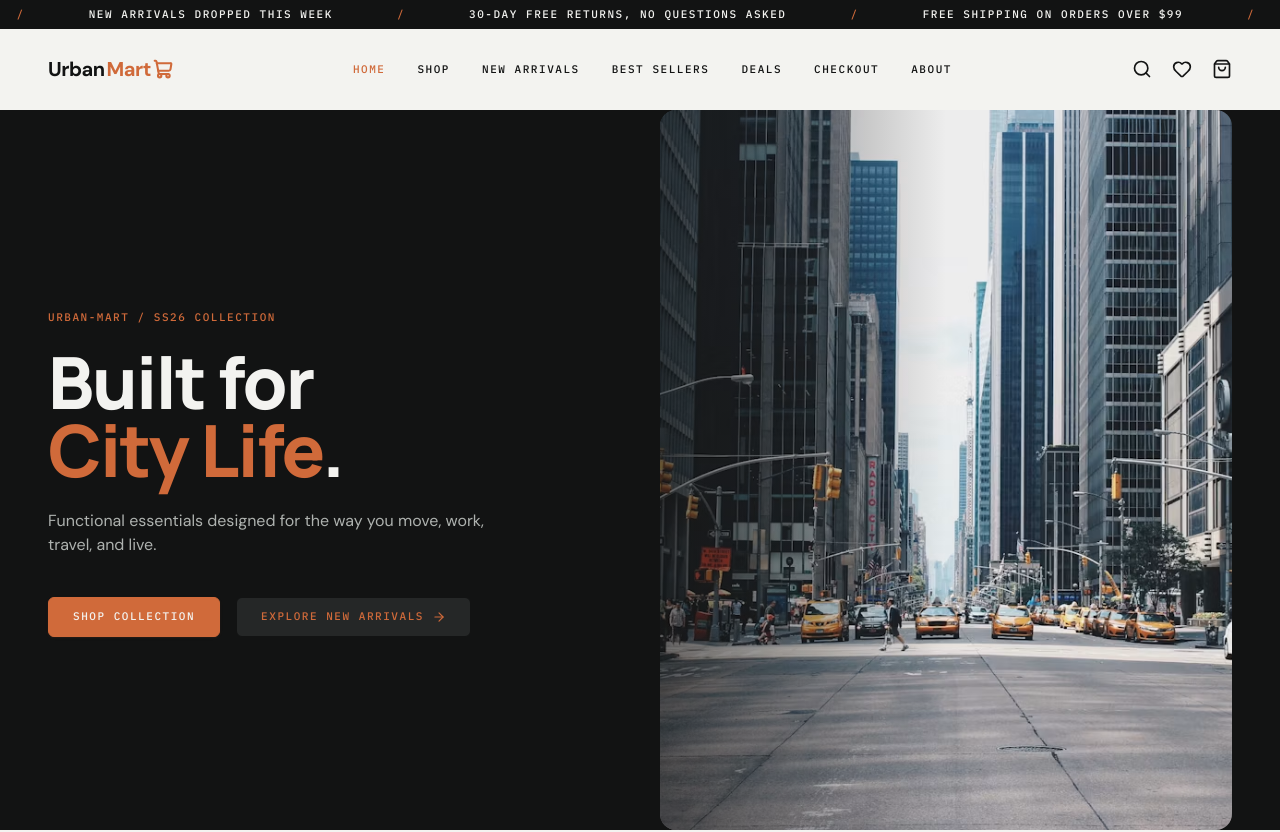
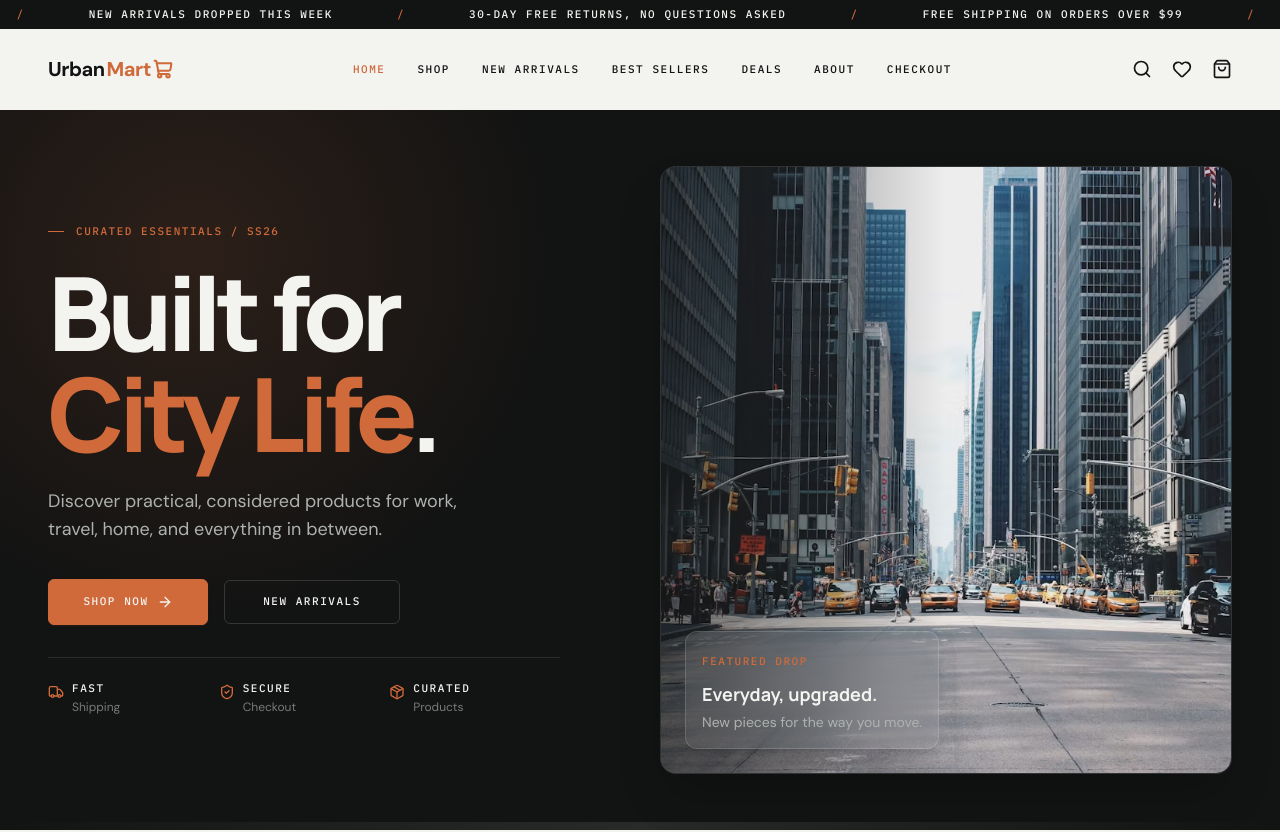
Before and after one commit to coffeeespresso343/urban-mart, a React (Vite) app: page / in a window 1280 px wide. Shown: the top 832 px of the page. Built offline with nearby package versions, Linux system fonts and the light colour scheme.

Commit message:
feat: upgrade hero style

```diff
--- a/src/components/layout/Navbar.tsx
+++ b/src/components/layout/Navbar.tsx
@@ -8,12 +8,11 @@ import { useCart } from "../../hooks/useCart";
 const NAV_LINKS = [
   { label: "Home", to: "/" },
   { label: "Shop", to: "/shop" },
-  // { label: "Categories", to: "/shop#categories" },
   { label: "New Arrivals", to: "/shop?sort=newest" },
   { label: "Best Sellers", to: "/shop?filter=best-seller" },
   { label: "Deals", to: "/shop?filter=deals" },
+  { label: "About", to: "/about" },
   { label: "Checkout", to: "/checkout" },
-  { label: "About", to: "/about" },
 ];
 
 const Navbar = () => {
@@ -29,11 +28,24 @@ const Navbar = () => {
   const isActiveLink = (to: string) => {
     const url = new URL(to, window.location.origin);
 
-    return (
-      location.pathname === url.pathname &&
-      location.search === url.search &&
-      location.hash === url.hash
-    );
+    if (location.pathname !== url.pathname) return false;
+
+    const linkParams = new URLSearchParams(url.search);
+    const currentParams = new URLSearchParams(location.search);
+
+    // if ([...linkParams.keys()].length === 0) return true;
+
+    if (url.search) {
+      return [...linkParams.entries()].every(
+        ([key, value]) => currentParams.get(key) === value,
+      );
+    }
+
+    if (to === "/shop") {
+      return !currentParams.has("sort") && !currentParams.has("filter");
+    }
+
+    return true;
   };
 
   useEffect(() => {
--- a/src/components/layout/SearchOverlay.tsx
+++ b/src/components/layout/SearchOverlay.tsx
@@ -53,7 +53,7 @@ const SearchOverlay = () => {
         document.body.style.overflow = "";
       };
     }
-    // setQuery("");
+    setQuery("");
   }, [searchOpen]);
 
   useEffect(() => {
@@ -83,7 +83,7 @@ const SearchOverlay = () => {
       [trimmed, ...prev.filter((t) => t !== trimmed)].slice(0, MAX_RECENT),
     );
     closeSearch();
-    navigate(`/shop?search=${encodeURIComponent(trimmed)}`);
+    navigate(`/shop?search=${encodeURIComponent(trimmed).toLowerCase()}`);
   };
 
   return (
--- a/src/components/sections/Hero.tsx
+++ b/src/components/sections/Hero.tsx
@@ -1,81 +1,123 @@
 import { motion } from "framer-motion";
-import { ArrowRight } from "lucide-react";
-import { Link, useNavigate } from "react-router-dom";
+import { ArrowRight, Package, ShieldCheck, Truck } from "lucide-react";
+import { useNavigate } from "react-router-dom";
 import ImageWithFallback from "../ui/ImageWithFallback";
 import hero from "../../assets/hero.avif";
 import { Button } from "../ui/Button";
+
+const ease = [0.16, 1, 0.3, 1] as const;
 
 const Hero = () => {
   const navigate = useNavigate();
 
   return (
-    <section className="relative overflow-hidden bg-ink text-paper">
+    <section className="relative isolate overflow-hidden bg-ink text-paper">
+      <div className="absolute inset-0  bg-[radial-gradient(circle_at_15%_20%,rgba(208,106,58,0.14),transparent_30%)]" />
+      <div className="absolute inset-x-0 bottom-0 h-2 bg-linear-to-r from-transparent via-paper/10 to-transparent" />
       <div
         className="container-edge grid min-h-[58vh] grid-cols-1 items-center gap-10
-      py-20 lg:min-h-[90vh] lg:grid-cols-2 lg:py-0"
+      py-10 lg:min-h-[90vh] lg:grid-cols-2 lg:py-0"
       >
         <motion.div
           initial={{ opacity: 0, y: 24 }}
           animate={{ opacity: 1, y: 0 }}
-          transition={{ duration: 0.7, ease: [0.16, 1, 0.3, 1] }}
-          className="relative z-10 order-2 lg:order-1"
+          transition={{ duration: 0.7, ease: ease }}
+          className="relative z-10 order-2 max-w-2xl lg:order-1"
         >
-          <span className="label-tag mb-6 inline-block text-orange">
-            Urban-Mart / SS26 Collection
-          </span>
-          <h1
-            className="font-display text-5xl font-black leading-[0.95] tracking-tight
-          sm:text-6xl lg:text-7xl"
-          >
+          <div className="mb-6 flex items-center gap-3">
+            <span className="h-px w-4 bg-orange" />
+            <span className="label-tag  text-orange">
+              Curated essentials / SS26
+            </span>
+          </div>
+          <h1 className="font-display text-[clamp(3.5rem,8vw,7.5rem)] font-black leading-[0.98] tracking-[-0.055em]">
             Built for
             <br />
             <span className="text-orange">City Life</span>.
           </h1>
-          <p className="mt-6 max-w-md text-base text-stone-light">
-            Functional essentials designed for the way you move, work, travel,
-            and live.
+          <p className="mt-6 max-w-md text-base text-stone-light sm:text-lg">
+            Discover practical, considered products for work, travel, home, and
+            everything in between.
           </p>
-          <div className="mt-10 flex flex-wrap gap-4">
-            <Button variant="primary" onClick={() => navigate("/shop")}>
-              Shop Collection
+          <div className="mt-9 flex flex-col gap-4 sm:flex-row sm:items-center">
+            <Button
+              variant="primary"
+              onClick={() => navigate("/shop")}
+              className="min-w-[10rem] justify-center px-6 py-3.5"
+            >
+              Shop now <ArrowRight className="h-4 w-4" />
             </Button>
             <Button
-              variant="secondary"
+              variant="outline"
               onClick={() => navigate("/shop?sort=newest")}
-              className="bg-ink-elevated"
+              className="min-w-[11rem] justify-center px-6 py-3.5 border-paper/15 text-paper hover:border-paper/30 hover:bg-paper/10"
             >
-              Explore New Arrivals
-              <ArrowRight className="h-3.5 w-3.5" aria-hidden="true" />
+              New Arrivals
             </Button>
-            {/* <Link
-              to="/shop"
-              className="label-tag rounded-lg inline-flex items-center justify-center bg-paper text-ink px-8 py-4 font-semibold transition-all duration-200
-               hover:bg-orange hover:text-paper active:scale-[0.98]"
-            >
-              Shop Collection
-            </Link>
-            <Link
-              to="/shop?sort=newest"
-              className="label-tag rounded-lg inline-flex items-center justify-center gap-2 border border-orange px-8 py-4 font-semibold text-paper transition-all duration-200 active:scale-[0.98] hover:border-paper"
-            >
-              Explore New Arrivals
-              <ArrowRight className="h-3.5 w-3.5" aria-hidden="true" />
-            </Link> */}
           </div>
+
+          <motion.div
+            initial={{ opacity: 0, y: 12 }}
+            animate={{ opacity: 1, y: 0 }}
+            transition={{ delay: 0.35, duration: 0.6, ease: ease }}
+            className="mt-8  max-w-lg grid grid-cols-3 border-t border-white/10 pt-6"
+          >
+            <div className="flex gap-2">
+              <Truck className="mt-0.5 h-4 w-4 shrink-0 text-orange" />
+              <div>
+                <p className="label-tag text-paper">Fast</p>
+                <p className="mt-1 text-xs text-stone">Shipping</p>
+              </div>
+            </div>
+            <div className="flex gap-2">
+              <ShieldCheck className="mt-0.5 h-4 w-4 shrink-0 text-orange" />
+              <div>
+                <p className="label-tag text-paper">Secure</p>
+                <p className="mt-1 text-xs text-stone">Checkout</p>
+              </div>
+            </div>
+            <div className="flex gap-2">
+              <Package className="mt-0.5 h-4 w-4 shrink-0 text-orange" />
+              <div>
+                <p className="label-tag text-paper">Curated</p>
+                <p className="mt-1 text-xs text-stone">Products</p>
+              </div>
+            </div>
+          </motion.div>
         </motion.div>
 
         <motion.div
-          initial={{ opacity: 0, scale: 1.05 }}
+          initial={{ opacity: 0, scale: 1.04 }}
           animate={{ opacity: 1, scale: 1 }}
-          transition={{ duration: 0.9, ease: [0.16, 1, 0.3, 1] }}
-          className="relative order-1 rounded-2xl aspect-4/3 w-full overflow-hidden lg:order-2 lg:aspect-auto lg:h-[90vh]"
+          transition={{ duration: 1, ease: ease }}
+          className="relative order-1 rounded-2xl aspect-4/3 w-full overflow-hidden border border-paper/10 bg-ink-soft shadow-2xl lg:order-2 lg:aspect-auto lg:h-[76vh]"
         >
           <ImageWithFallback
             src={hero}
             alt="City street at dust, representing modern urban living"
-            className="h-full w-full object-cover"
+            className="h-full w-full object-cover transition-transform duration-1000 hover:scale-[1.02]"
           />
-          <div className="absolute inset-0 bg-linear-to-t from-ink/40 lg:bg-linear-to-r lg:from-ink/60 lg:via-transparent" />
+          <div className="absolute inset-0 bg-linear-to-t from-ink/55 via-transparent to-transparent lg:bg-linear-to-r lg:from-ink/60 lg:via-transparent" />
+
+          <motion.div
+            initial={{ opacity: 0, y: 16 }}
+            animate={{ opacity: 1, y: 0 }}
+            transition={{ delay: 0.55, duration: 0.6, ease }}
+            className="absolute bottom-4 left-4 right-4 border border-white/15 bg-paper/5 p-4 shadow-xl
+          backdrop-blur-xl sm:bottom-6 sm:left-6 sm:right-auto rounded-xl"
+          >
+            <div className="flex items-start justify-between gap-4">
+              <div>
+                <span className="label-tag text-orange">Featured drop</span>
+                <p className="mt-2 font-display text-lg font-bold">
+                  Everyday, upgraded.
+                </p>
+                <p className="mt-1 text-sm text-stone-light">
+                  New pieces for the way you move.
+                </p>
+              </div>
+            </div>
+          </motion.div>
         </motion.div>
       </div>
     </section>
--- a/src/context/WishlistContext.tsx
+++ b/src/context/WishlistContext.tsx
@@ -34,7 +34,7 @@ export const WishlistProvider = ({ children }: { children: ReactNode }) => {
     );
 
     if (alreadyWishlisted) {
-      showToast(`Removed ${product.name} from wishlist`, "info");
+      showToast(`Removed from wishlist - ${product.name}`, "info");
     } else {
       showToast(`Added to wishlist - ${product.name}`, "success");
     }
--- a/src/pages/ProductDetails.tsx
+++ b/src/pages/ProductDetails.tsx
@@ -65,7 +65,7 @@ const ProductDetails = () => {
 
       {related.length > 0 ? (
         <section className="mt-24">
-          <h2 className="mb-8 font-display text-2xl font-bold uppercase tracking-tight">
+          <h2 className="mb-8 font-display text-2xl font-bold tracking-wide">
             You May Also Like
           </h2>
           <ProductGrid products={related} />
@@ -74,7 +74,7 @@ const ProductDetails = () => {
 
       {recentlyViewed.length > 0 ? (
         <section className="mt-24">
-          <h2 className="mb-8 font-display text-2xl font-bold uppercase tracking-tight">
+          <h2 className="mb-8 font-display text-2xl font-bold tracking-wide">
             Recently Viewed
           </h2>
           <ProductGrid products={recentlyViewed} />
--- a/src/pages/Shop.tsx
+++ b/src/pages/Shop.tsx
@@ -58,7 +58,7 @@ const Shop = () => {
     if (filterParam === "deals") {
       setFilters((prev) => ({ ...prev, search }));
     }
-  }, []);
+  }, [searchParams]);
 
   useEffect(() => {
     setFilters((prev) => ({ ...prev, search: debouncedSearch }));
```
Also changed, not shown: src/components/product/ProductInfo.tsx (+10 -13 lines), src/index.css (+3 -15 lines), src/pages/Checkout.tsx (+4 -8 lines), src/pages/OrderConfirmation.tsx (+4 -4 lines).
